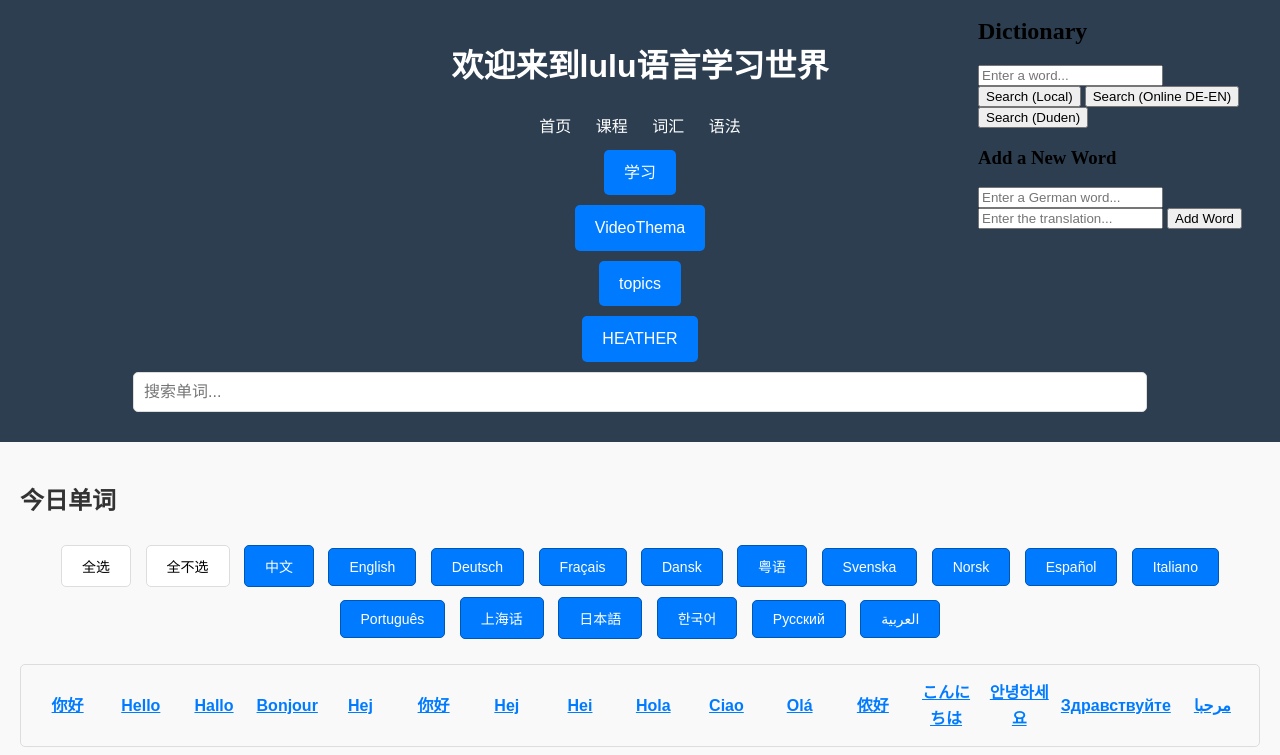
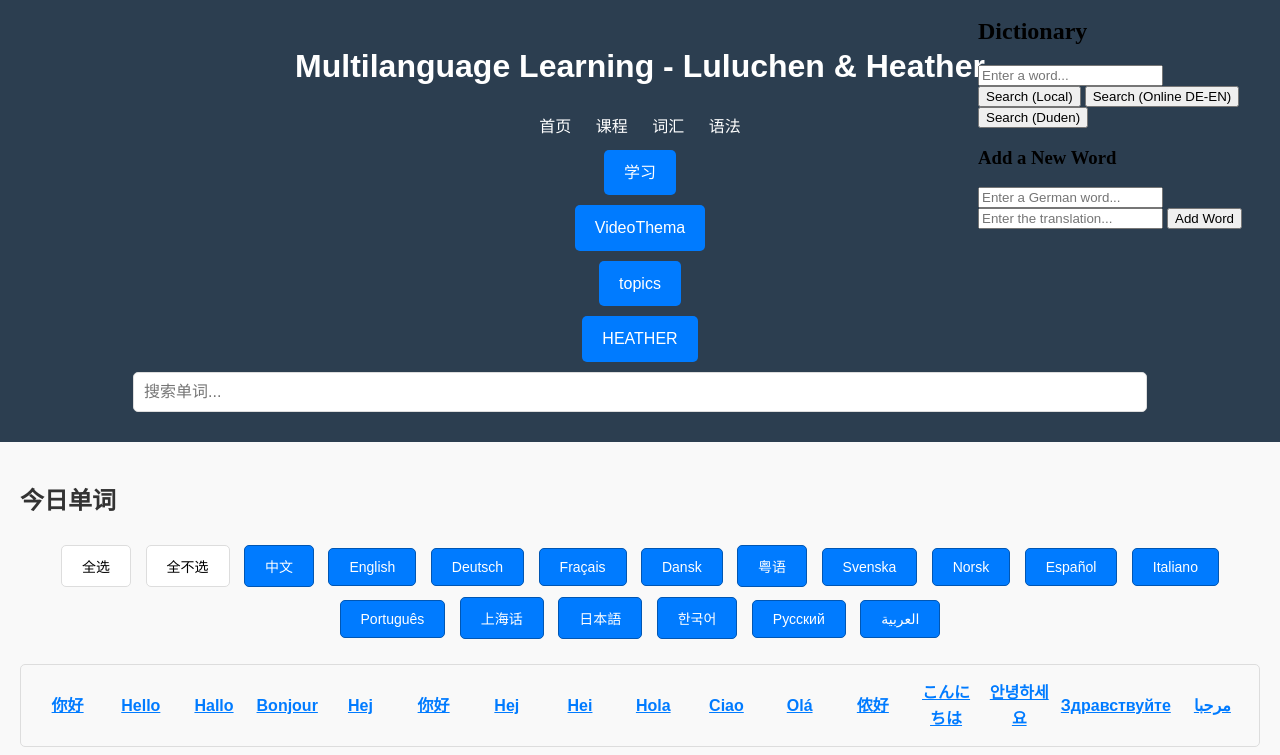
Before and after one commit to Luu89/luluchen.github.io, a website: page index.html in a window 1280 px wide. Shown: the top 755 px of the page. Drawn offline with Linux system fonts and the light colour scheme.

Commit message:
change the name

```diff
--- a/index.html
+++ b/index.html
@@ -3,13 +3,13 @@
 <head>
     <meta charset="UTF-8">
     <meta name="viewport" content="width=device-width, initial-scale=1.0">
-    <title>语言学习网</title>
+    <title>Multilanguage Learning</title>
     <link rel="stylesheet" href="css/style.css">
     <script src="js/main.js" defer></script>
 </head>
 <body>
     <header>
-        <h1>欢迎来到lulu语言学习世界</h1>
+        <h1>Multilanguage Learning - Luluchen & Heather</h1>
         <nav>
             <a href="#">首页</a>
             <a href="#">课程</a>
```
